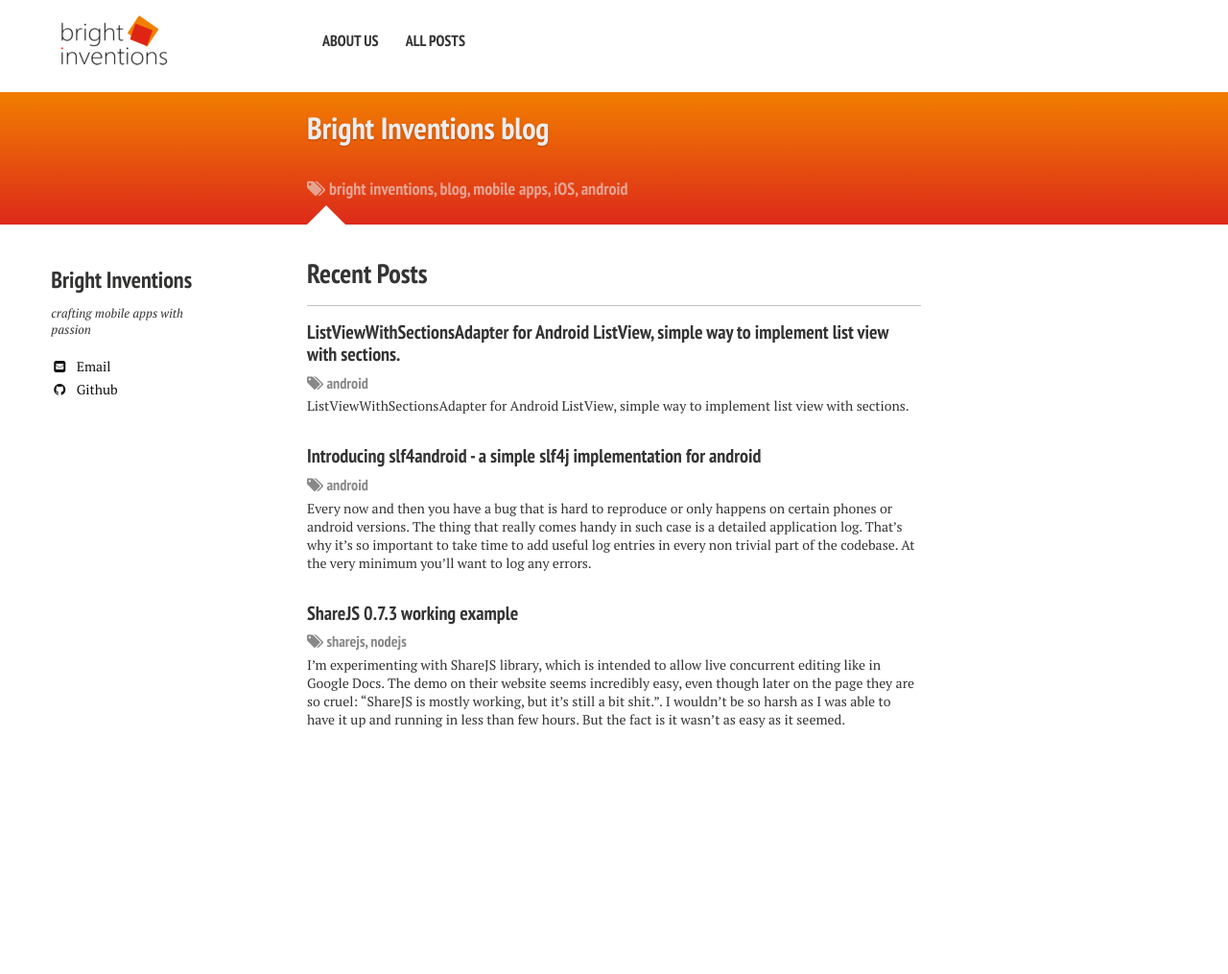
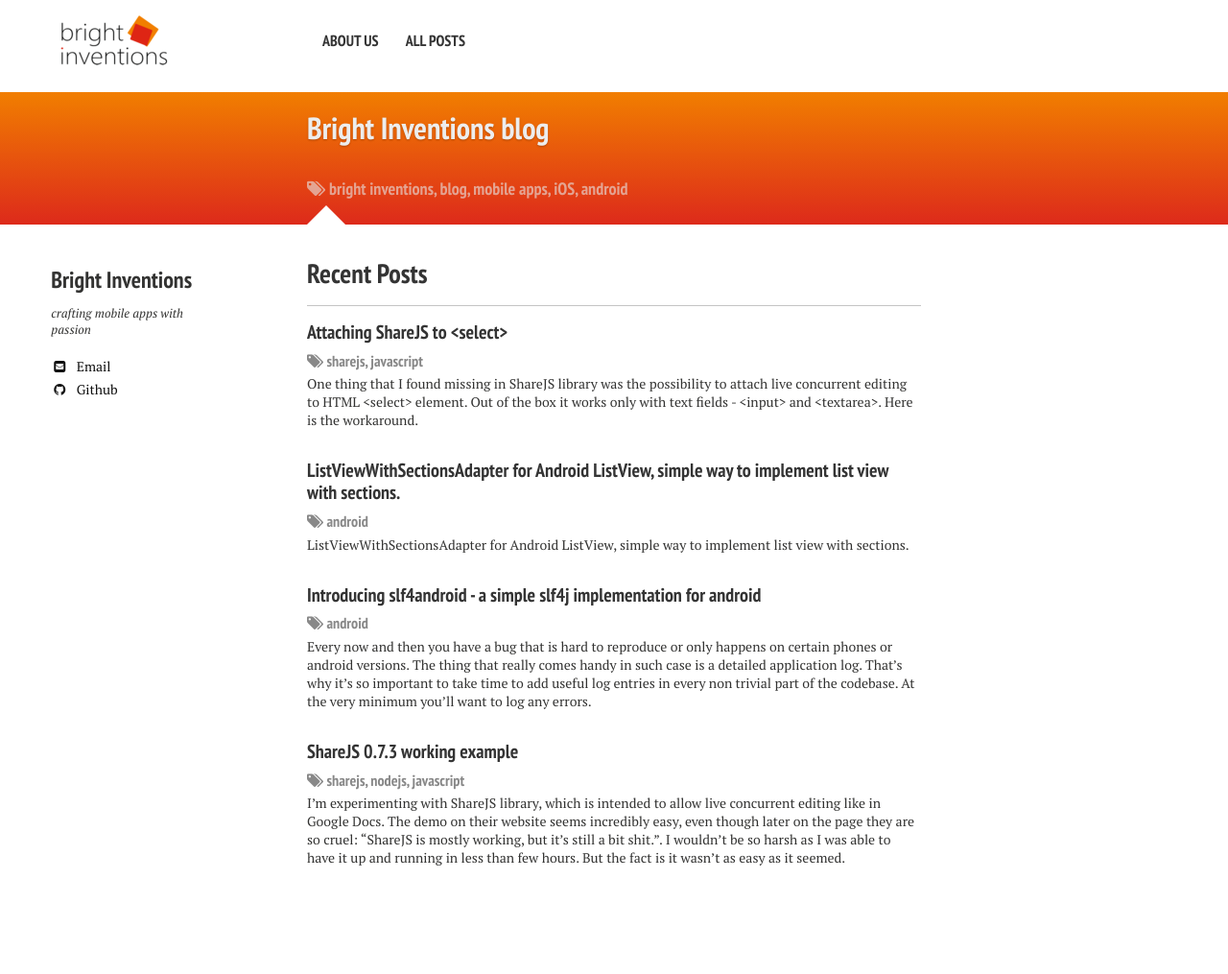
Before and after one commit to bright/bright.github.io, a Jekyll site: the page built from index.md, in a window 1280 px wide. Shown: the whole page at 96% size. Built offline with Jekyll 4.4.1, drawn with Linux system fonts in a browser that asks for light colours; nearby versions of some CDN libraries; Markdown is read by kramdown in place of the engine named in the settings; before the commit the page ends 900 px from its top, so only the background shows below that; part of the change alters nothing that is shown.

Commit message:
Attaching ShareJS to <select>

```diff
--- a/_posts/2014-10-30-sharejs-073-working-example.md
+++ b/_posts/2014-10-30-sharejs-073-working-example.md
@@ -3,7 +3,7 @@ layout: post
 excerpt: "I’m experimenting with ShareJS library, which is intended to allow live concurrent editing like in Google Docs. The demo on their website seems incredibly easy, even though later on the page they are so cruel: “ShareJS is mostly working, but it’s still a bit shit.”. I wouldn’t be so harsh as I was able to have it up and running in less than few hours. But the fact is it wasn’t as easy as it seemed."
 title: ShareJS 0.7.3 working example
 modified: 2014-10-30
-tags: [sharejs, nodejs]
+tags: [sharejs, nodejs, javascript]
 comments: true
 author: adam
 ---
--- /dev/null
+++ b/_posts/2014-11-05-attaching-sharejs-to-select.md
@@ -0,0 +1,44 @@
+---
+layout: post
+excerpt: "One thing that I found missing in ShareJS library was the possibility to attach live concurrent editing to HTML &lt;select&gt; element. Out of the box it works only with text fields - &lt;input&gt; and &lt;textarea&gt;. Here is the workaround."
+title: Attaching ShareJS to &lt;select&gt;
+modified: 2014-10-30
+tags: [sharejs, javascript]
+comments: true
+author: adam
+---
+
+One thing that I found missing in [ShareJS](http://sharejs.org/) library was the possibility to attach live concurrent editing to HTML `<select>` element. Out of the box it works only with text fields - `<input>` and `<textarea>` using `doc.attachTextarea(elem)` function.
+
+Working around that deficiency wasn't so trivial. ShareJS works with [Operational Transformations](http://en.wikipedia.org/wiki/Operational_transformation) that extracts each logical change to the text (addition or removal) and sends only the change information over the wire. It is great for textual elements, but for `<select>`, whose value is replaced always in one shot, it makes a little sense.
+
+Unfortunately, there is no "replace" operation we could use on `<select>` value change - the *modus operandi* we have to live with is constrained to insertions and removals. It means we have to mimic "replace" operation with removal and insertion. The problem with this approach is that when the operations get reversed - so that the client receives new value insertion first and then removal of the previous value - the intermittent value in-between is not a valid `<option>`. It is a concatenation of old value and new value. DOM API doesn't like that and rejects that change, setting the `<select>` value to empty one. The removal operation that comes next is then unable to fix the value as it tries to remove something from already empty string in DOM.
+
+I have worked around that wrapping my DOM element with a tiny wrapper that keeps the raw value and exposes it for ShareJS transformations while still trying to update the original element's DOM:
+
+{% highlight JavaScript %}
+var rawValue = innerElem.value;
+var elem = {
+    get value () {
+        return rawValue;
+    },
+    set value (v) {
+        rawValue = v;
+        innerElem.value = v;
+    }
+};
+{% endhighlight %}
+
+ShareJS also do not attach itself to `change` event, typical for `<select>` element - it specializes in keyboard events. So I have to attach on my own and rely the event to the underlying ShareJS implementation, faking the event of type that is handled by the library - I've chosen the mysterious `textInput` event.
+
+Here is the full code as Gist: [ShareJS attachSelect](https://gist.github.com/NOtherDev/9e713cfd68d6da9a174a). It adds a new function to the `Doc` prototype, allowing calling it in the same way we're calling ShareJS native `attachTextarea`:
+
+{% highlight JavaScript %}
+if (elem.tagName.toLowerCase() === 'select') {
+    doc.attachSelect(elem);
+} else {
+    doc.attachTextarea(elem);
+}
+{% endhighlight %}
+
+Feel free to use the code, I hope someone finds that useful.
```
Also changed, not shown: 1 other file.
